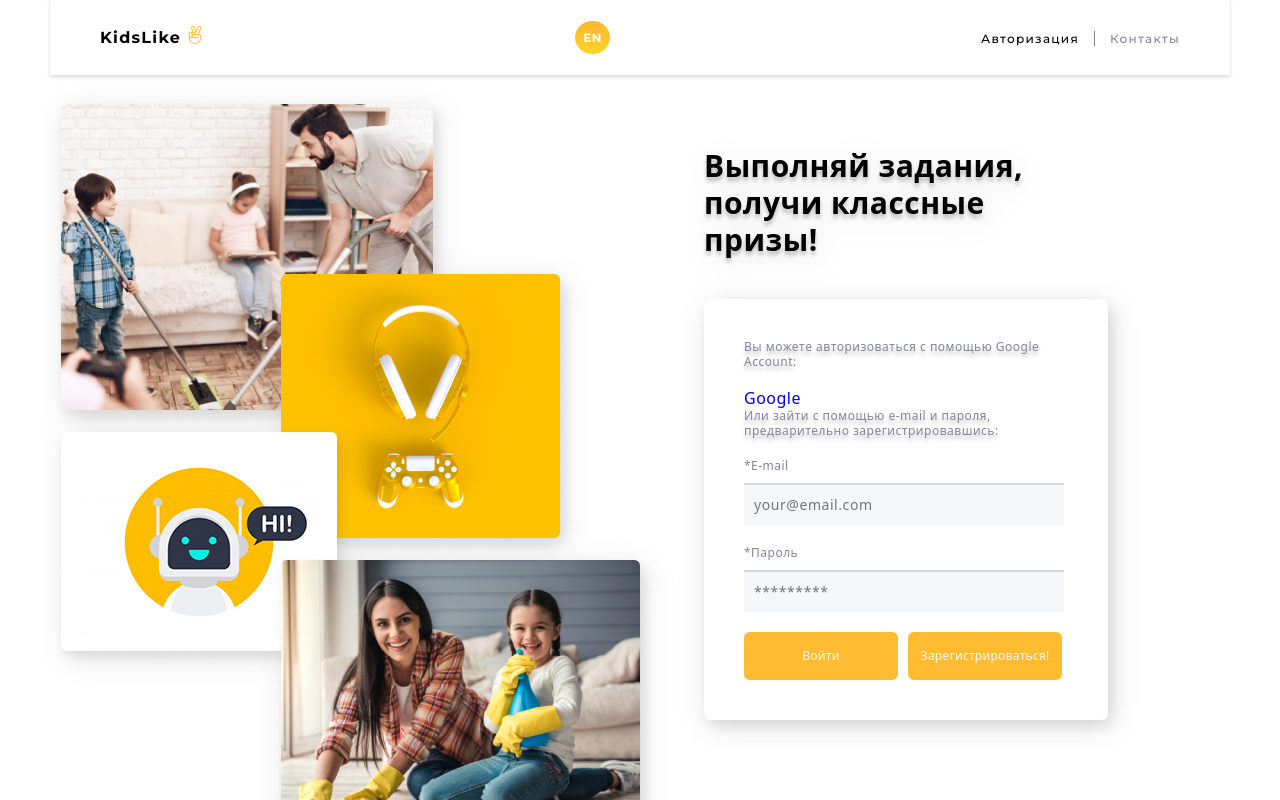
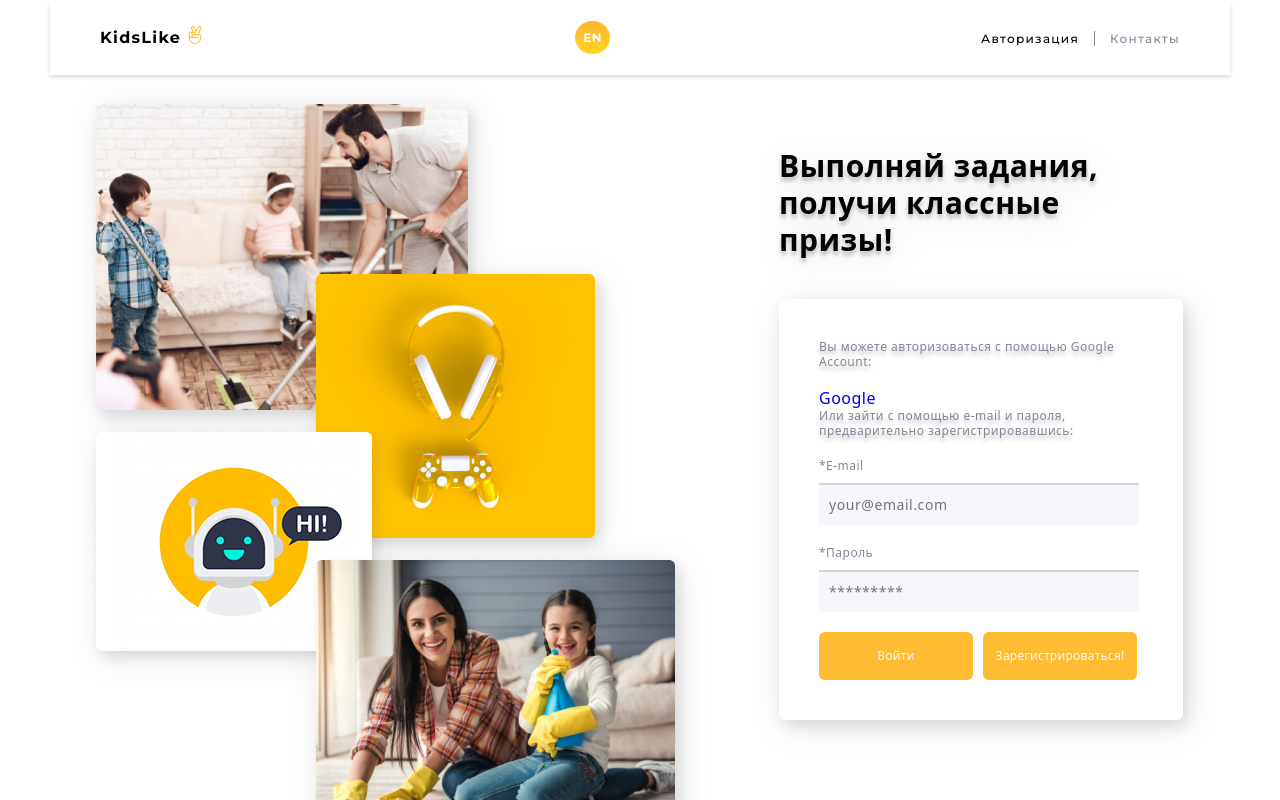
Before and after one commit to DenysPetrenk0/BC8-REACT_team-2, a React (Create React App) app: page /auth in a window 1280 px wide. Shown: the top 800 px of the page. Built offline with nearby package versions, Linux system fonts and the light colour scheme.

Commit message:
changed styles

```diff
--- a/src/components/authForm/AuthForm.module.css
+++ b/src/components/authForm/AuthForm.module.css
@@ -90,7 +90,6 @@
   .container {
     padding-left: 40px;
     padding-top: 72px;
-    padding-bottom: 306px;
     display: flex;
     justify-content: center;
     align-items: center;
@@ -126,8 +125,8 @@
     display: flex;
     justify-content: flex-end;
     align-items: flex-end;
-    padding-right: 130px;
-    padding-bottom: 130px;
+
+    padding-bottom: 70px;
   }
   .authTitle {
     font-weight: 600;
--- a/src/pages/auth/AuthPage.module.css
+++ b/src/pages/auth/AuthPage.module.css
@@ -17,7 +17,7 @@
 
 @media screen and (min-width: 580px) {
   .container {
-    padding: 0;
+    padding-bottom: 262px;
     background-image: url(./images/bg_2_tablet@1x.jpg),
       url(./images/bg_3_tablet@1x.jpg), url(./images/bg_1_tablet@1x.jpg);
     background-repeat: no-repeat, no-repeat, no-repeat;
@@ -36,6 +36,8 @@
 
 @media screen and (min-width: 1180px) {
   .container {
+    max-width: 1210px;
+    margin: 0 auto;
     background-image: url(./images/bg_4_desktop@1x.png),
       url(./images/bg_3_desktop@1x.png), url(./images/bg_2_desktop@1x.png),
       url(./images/bg_1_desktop@1x.png);
```
